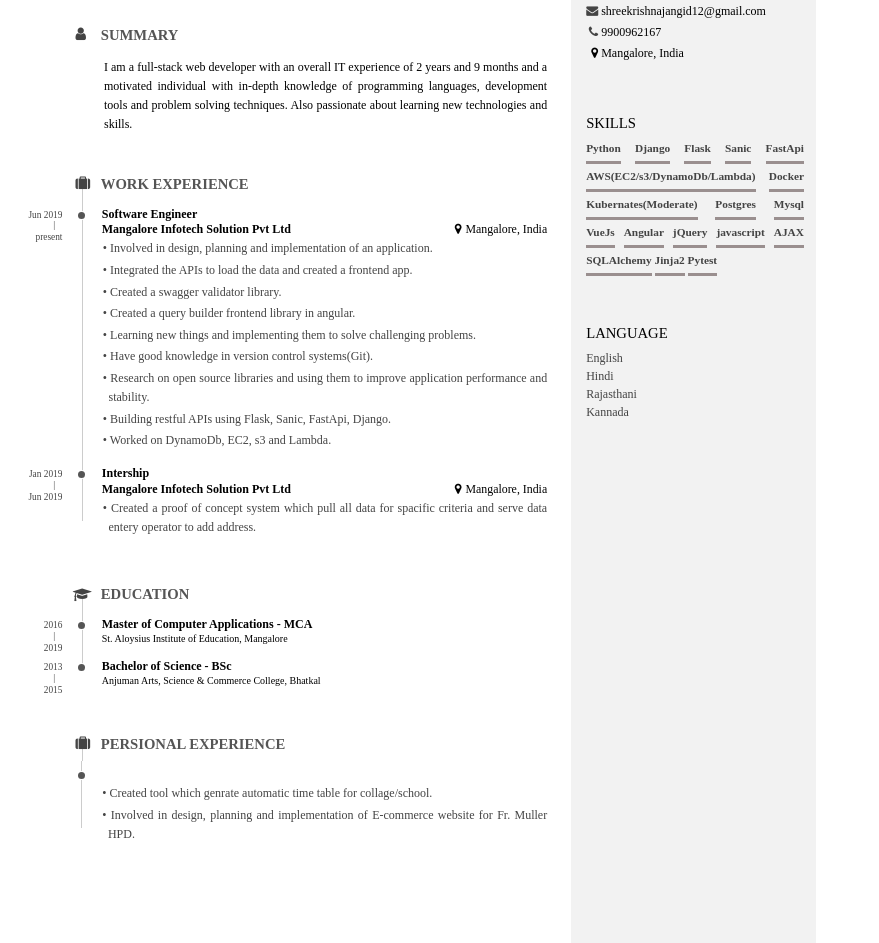
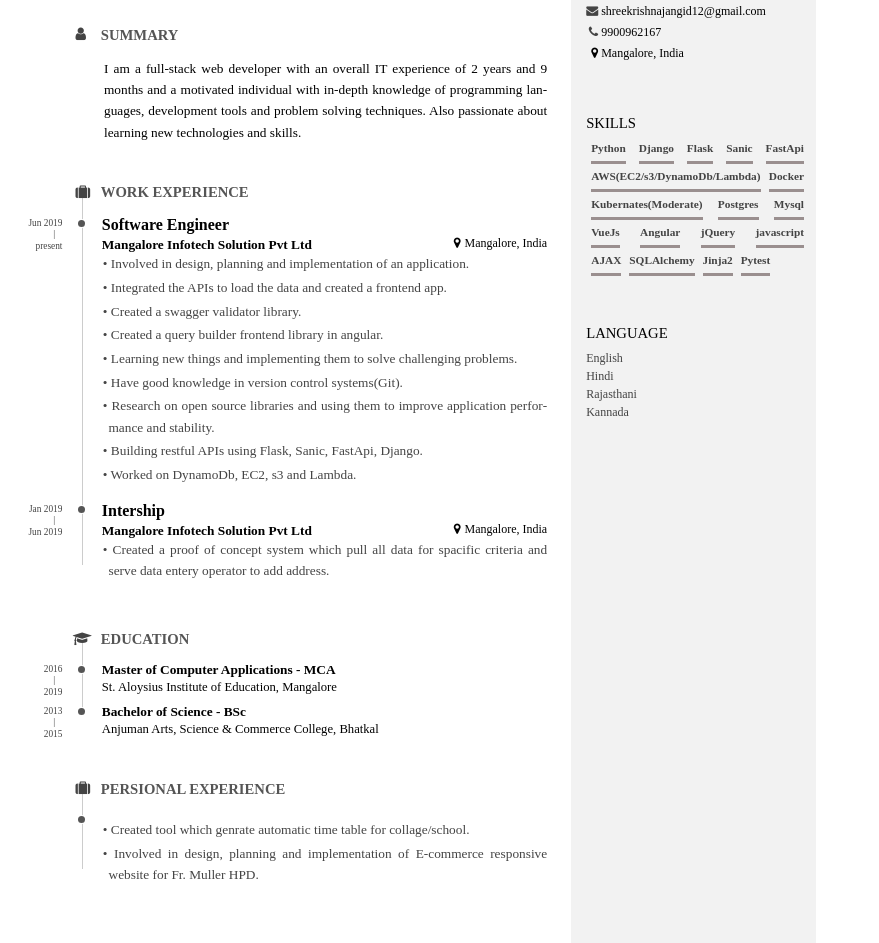
Before and after one commit to krishnajangid/resume, a plain HTML site: page index.html in a window 1280 px wide. Shown: the part 113-1056 px from the top of the page, without its empty margins (0-879 px from the left). Drawn offline with nearby package versions, Linux system fonts and the light colour scheme.

Commit message:
Update index.html

```diff
--- a/index.html
+++ b/index.html
@@ -23,7 +23,6 @@
         <i class="fa fa-user"></i> Summary
       </h2>
       <section class="blocks">
-
         <div class="details user-detail" style="padding-left: 80px;">
           <header>
             <h3 style="font-weight: 100;line-height: 1.6;">
@@ -48,7 +47,7 @@
         </div>
         <div class="details">
           <header>
-            <h3>Software Engineer</h3>
+            <h3 class="designation">Software Engineer</h3>
             <span class="place">
               <h3>Mangalore Infotech Solution Pvt Ltd</h3>
             </span>
@@ -95,7 +94,7 @@
         </div>
         <div class="details">
           <header>
-            <h3>Intership</h3>
+            <h3 class="designation">Intership</h3>
             <span class="place">
               <h3>Mangalore Infotech Solution Pvt Ltd</h3>
             </span>
@@ -148,20 +147,20 @@
       <h2>
         <i class="fa fa-suitcase"></i> Persional Experience
       </h2>
-      <section class="blocks" style="margin-left: 57px;">
-        <div class="decorator" >
+      <section class="blocks ">
+        <div class="date">
         </div>
-        <div class="details" >
-          <div>
+        <div class="decorator">
+        </div>
+        <div class="details " style="padding-top: 0;">
           <ul>
             <li>
               Created tool which genrate automatic time table for collage/school.
             </li>
             <li>
-                Involved in design, planning and implementation of E-commerce website for Fr. Muller HPD.               </li>
+              Involved in design, planning and implementation of E-commerce responsive website for Fr. Muller HPD.</li>
           </ul>
           </ul>
-          </div>
         </div>
       </section>
     </section>
@@ -358,6 +357,11 @@
     line-height: 28px;
     border-width: 3px;
     font-weight: bold;
+    margin-left: 5px;
+  }
+
+  .designation {
+    font-size: 12pt !important;
   }
 
   #main h2 {
@@ -508,10 +512,11 @@
 
   .details header {
     color: #000;
+
   }
 
   .details h3 {
-    font-size: 9pt;
+    font-size: 10pt;
   }
 
   .main-block:not(.concise) .details div {
@@ -530,12 +535,12 @@
 
   .details .place {
     float: left;
-    font-size: 7.5pt;
+    font-size: 9.5pt;
   }
 
   .details .location {
     float: right;
-    font-size: 8.9pt;
+    font-size: 9pt;
 
   }
 
@@ -565,6 +570,7 @@
   #main li {
     margin: 0 0 0.025in 0;
     line-height: 1.6;
+    font-size: 10pt;
   }
 
   /****** customize list symbol style ******/
```
Lines whose indentation alone changed are shown as unchanged.
